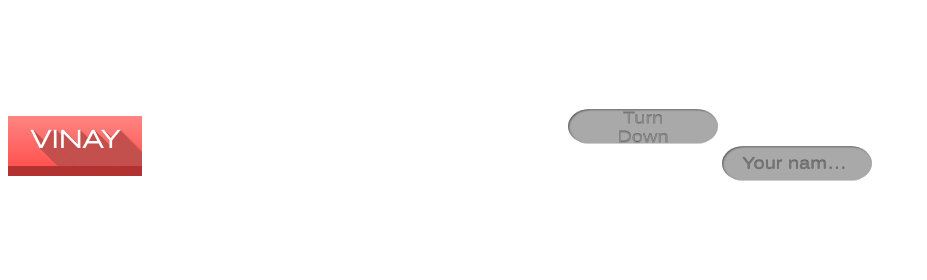
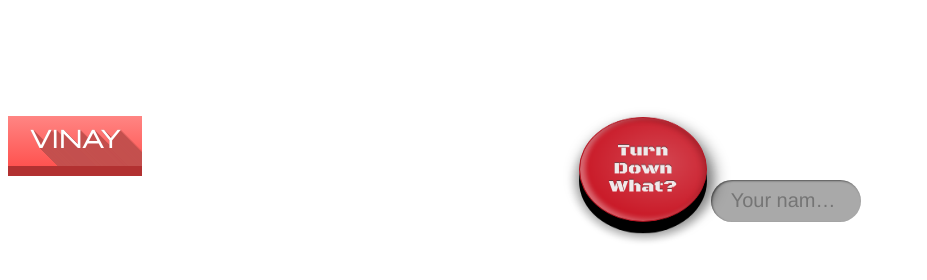
Before and after one commit to vinay93/new, a plain HTML site: page index.html in a window 1280 px wide. Shown: the whole page, without its empty margins (0-927 px from the left). Drawn offline with nearby package versions, Linux system fonts and the light colour scheme; a web font is replaced by a local one.

Commit message:
Update index.html

```diff
--- a/index.html
+++ b/index.html
@@ -156,7 +156,7 @@
 
 <style>
 
-.button {
+.button1 {
   display: inline-block;
   -webkit-box-sizing: border-box;
   -moz-box-sizing: border-box;
@@ -187,7 +187,7 @@
   transition: all 502ms cubic-bezier(0.68, -0.75, 0.265, 1.75);
 }
 
-.button:hover {
+.button1:hover {
   color: rgba(181,181,181,1);
   background: rgba(0,0,0,0.4);
   -webkit-transition: all 500ms cubic-bezier(0.68, -0.75, 0.265, 1.75);
@@ -196,7 +196,7 @@
   transition: all 500ms cubic-bezier(0.68, -0.75, 0.265, 1.75);
 }
 
-.button:focus {
+.button1:focus {
   width: 213px;
   cursor: default;
   padding: -13px 20px 0;
@@ -231,7 +231,7 @@ What?" />
 <div class="feedback-button" margin-left:25em>VINAY</div>
 <link async href="http://fonts.googleapis.com/css?family=Syncopate" data-generated="http://enjoycss.com" rel="stylesheet" type="text/css"/>
 
-<input class="button" placeholder="Your name ..." />
+<input class="button1" placeholder="Your name ..." />
 <link async href="http://fonts.googleapis.com/css?family=Antic" data-generated="http://enjoycss.com" rel="stylesheet" type="text/css"/>
 
 
```
